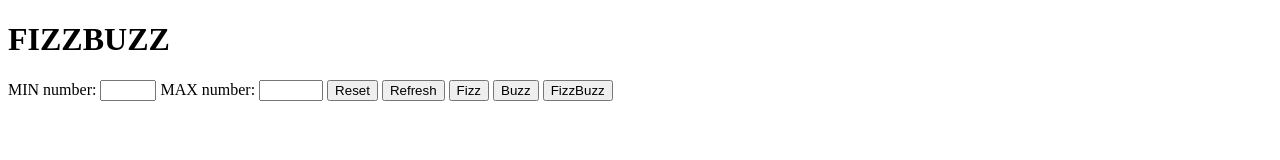
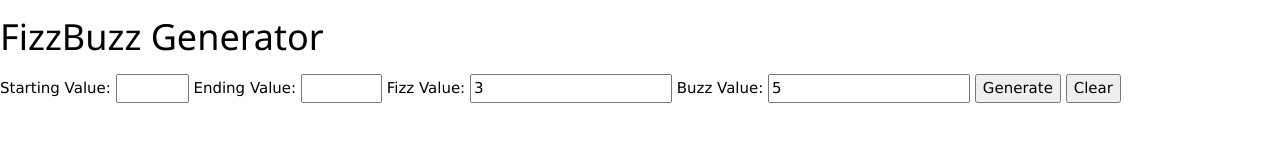
Before and after one commit to bolsteins/WebDevHW3, a plain HTML site: page index.html in a window 1280 px wide. Drawn offline with nearby package versions, Linux system fonts and the light colour scheme.

Commit message:
index.html

```diff
--- a/index.html
+++ b/index.html
@@ -3,25 +3,26 @@
 <head>
     <meta charset="UTF-8">
     <meta name="viewport" content="width=device-width, initial-scale=1.0">
-    <title>Homework 3 - FizzBuzz</title>
-    <link rel='stylesheet' type='text/css' media='screen' href='styles/hw3.css'>
-    <script src='scripts/hw3.js' defer></script>
+    <title>FizzBuzz Generator</title>
+    <link rel='stylesheet' type='text/css' media='screen' href='w3.css'>
+    <script src='w3.js' defer></script>
 </head>
 <body>
     <main>
-        <h1>FIZZBUZZ</h1>
-
-            <label>MIN number: </label><input type="number" name="field"  id="minInput"  min="1" max="99" onpaste="return false">
-            <label>MAX number: </label><input type="number" name="field"  id="maxInput"  min="2" max="100" onpaste="return false">
-            <button id="b1">Reset</button>
-            <button id="b2">Refresh</button>
-            <button id="b3">Fizz</button>
-            <button id="b4">Buzz</button>
-            <button id="b5">FizzBuzz</button>
-
-        <div id="container">
-
+        <h1>FizzBuzz Generator</h1>
+        <div class="controls">
+            <label for="minInput">Starting Value:</label>
+            <input type="number" id="minInput" min="1" max="99">
+            <label for="maxInput">Ending Value:</label>
+            <input type="number" id="maxInput" min="2" max="100">
+            <label for="fizzInput">Fizz Value:</label>
+            <input type="number" id="fizzInput" value="3">
+            <label for="buzzInput">Buzz Value:</label>
+            <input type="number" id="buzzInput" value="5">
+            <button id="generateBtn">Generate</button>
+            <button id="clearBtn">Clear</button>
         </div>
+        <div id="container"></div>
     </main>
 </body>
 </html>
```
